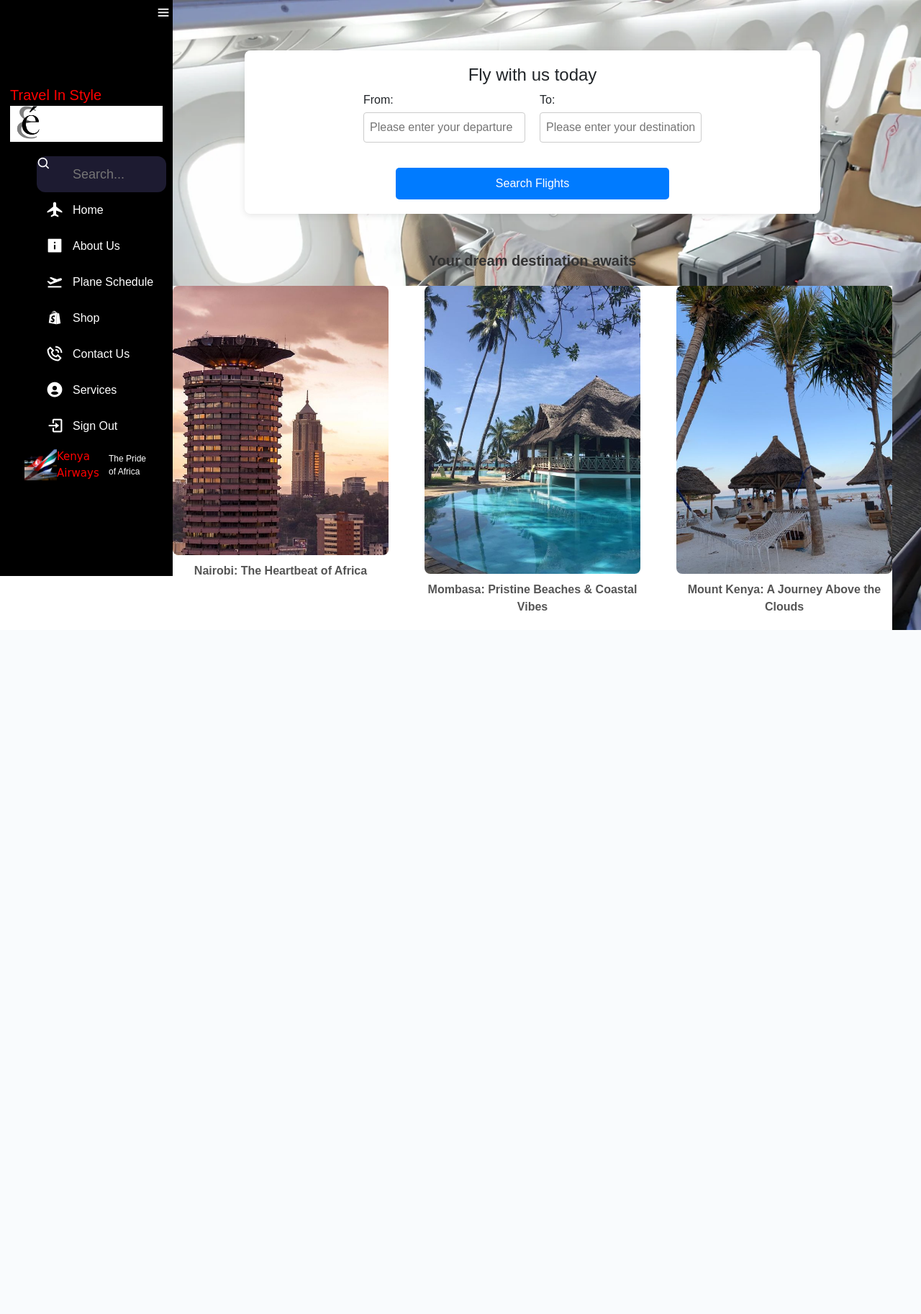
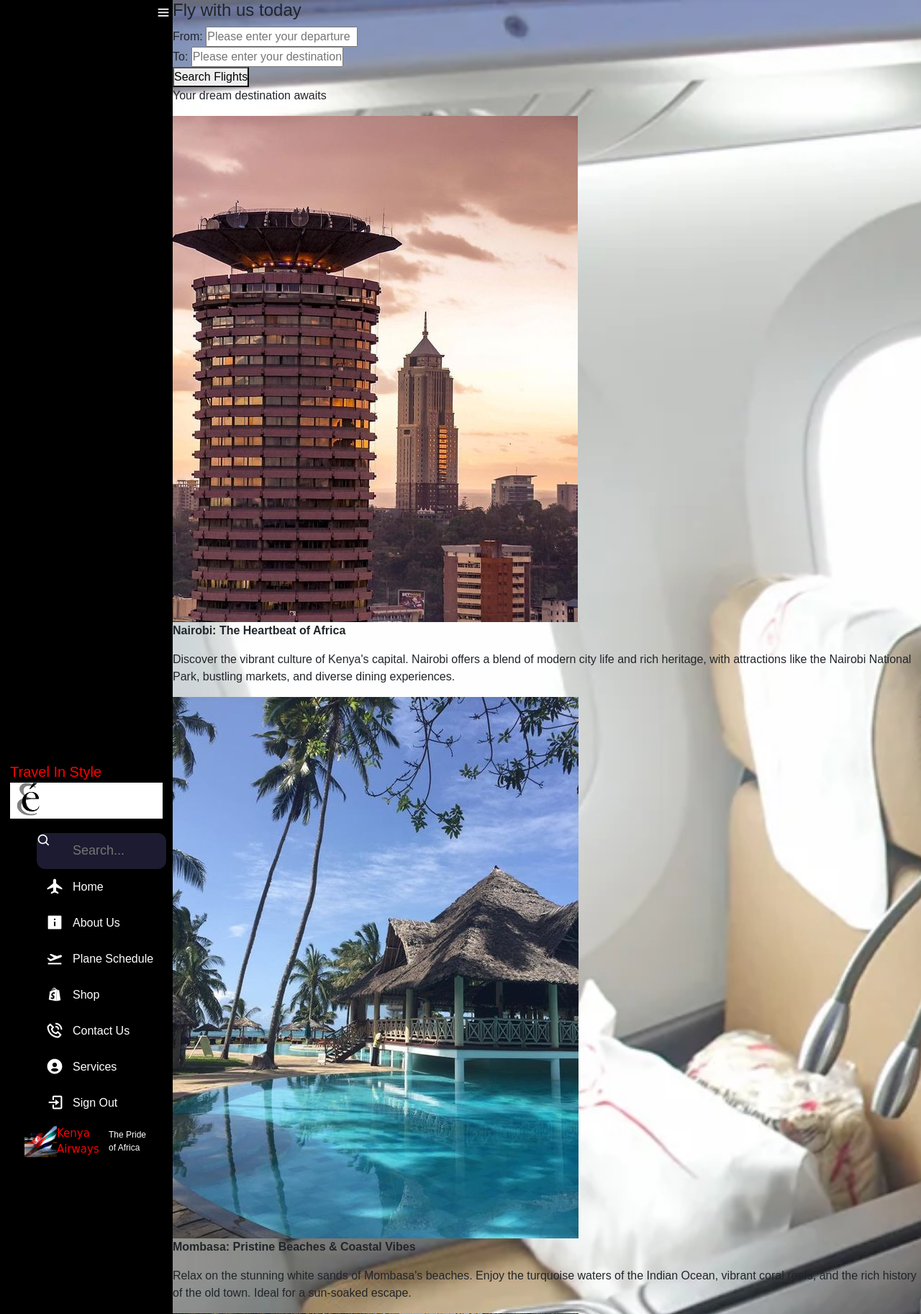
Before and after one commit to Elai5/airline, a Django app: page / in a window 1280 px wide. Shown: the top 1825 px of the page at 72% size. Before the commit the page ends 875 px from the top, so only its background shows below. Run offline with Django 5.2, Linux system fonts and the light colour scheme; some libraries are stand-ins or nearby versions.

Commit message:
new section of gallery

```diff
--- a/airline_website/home/static/home/css/bee.css
+++ b/airline_website/home/static/home/css/bee.css
@@ -8,12 +8,13 @@
 body {
     position: relative;
     min-height: 100vh;
+    height: 100%;
     display: grid;
     grid-template-columns: 240px auto;
 }
 
 .navbar {
-    height: 100vh;
+    height: 100%;
     width: 240px;
     padding: 6px 14px;
     background: black;
@@ -91,7 +92,6 @@
     z-index: 1;
     color: white;
     font-size: 20px;
-
 }
 
 .navbar ul li a:hover {
@@ -152,111 +152,8 @@
     /* background-image: url("{% static 'home/images/seat.jpg' %}"); */
     background-repeat: no-repeat;
     background-size: cover;
+    /* padding: 60px; */
     /* display: flex; */
     /* justify-content: center; */
     /* align-items: center; */
 }
-
-.the-content {
-    margin-top: 70px;
-    display: flex;
-    flex-direction: column;
-    justify-content: center;
-    align-items: center;
-    width: 1000px;
-    /* background-color: gray; */
-    gap: 20px;
-}
-
-.box {
-    background-color: white;
-    width: 800px;
-    /* height: 200px; */
-    border-radius: 8px;
-    padding: 20px;
-    box-shadow: 0 2px 10px rgba(0, 0, 0, 0.1);
-    text-align: center;
-}
-
-.h4 {
-    margin-bottom: 20px;
-}
-
-.side {
-    display: flex;
-    justify-content: center;
-    gap: 20px;
-
-}
-
-.input-fields {
-    margin-bottom: 15px;
-    text-align: left;
-}
-
-label {
-    display: block;
-    margin-bottom: 5px;
-}
-
-input[type="text"] {
-    width: 100%;
-    padding: 8px;
-    border: 1px solid #ccc;
-    border-radius: 4px;
-    box-sizing: border-box;
-}
-
-.submit-button {
-    margin-top: 20px;
-}
-
-button {
-    background-color: #007BFF;
-    color: white;
-    border: none;
-    padding: 10px 15px;
-    border-radius: 5px;
-    cursor: pointer;
-    width: 50%;
-}
-
-button:hover {
-    background-color: #0056b3;
-}
-
-.the-info {
-    margin-top: 30px;
-    text-align: center;
-}
-
-.the-info p {
-    font-size: 20px;
-    font-weight: bold;
-    color: #333;
-    margin-bottom: 20px;
-}
-
-.gallery {
-    display: flex;
-    justify-content: space-between;
-    background-color: white;
-    width: 1000px;
-}
-
-.destination {
-    width: 30%;
-    text-align: center;
-}
-
-.destination img {
-    width: 100%;
-    height: auto;
-    border-radius: 8px;
-}
-
-.destination p {
-    margin-top: 10px;
-    font-size: 16px;
-    color: #555;
-}
--- a/airline_website/home/templates/home/index.html
+++ b/airline_website/home/templates/home/index.html
@@ -116,18 +116,28 @@
                 <div class="gallery">
                     <div class="destination">
                         <img src="{% static 'home/images/destination1.jpg' %}" alt="Nairobi Skyline">
-                        <p>Nairobi: The Heartbeat of Africa</p>
+                        <p><strong>Nairobi: The Heartbeat of Africa</strong></p>
+                        <p>Discover the vibrant culture of Kenya's capital. Nairobi offers a blend of modern city life
+                            and rich heritage, with attractions like the Nairobi National Park, bustling markets, and
+                            diverse dining experiences.</p>
                     </div>
                     <div class="destination">
                         <img src="{% static 'home/images/destination2.jpg' %}" alt="Mombasa Beach">
-                        <p>Mombasa: Pristine Beaches & Coastal Vibes</p>
+                        <p><strong>Mombasa: Pristine Beaches & Coastal Vibes</strong></p>
+                        <p>Relax on the stunning white sands of Mombasa's beaches. Enjoy the turquoise waters of the
+                            Indian Ocean, vibrant coral reefs, and the rich history of the old town. Ideal for a
+                            sun-soaked escape.</p>
                     </div>
                     <div class="destination">
                         <img src="{% static 'home/images/destination3.jpg' %}" alt="Mount Kenya">
-                        <p>Mount Kenya: A Journey Above the Clouds</p>
+                        <p><strong>Mount Kenya: A Journey Above the Clouds</strong></p>
+                        <p>Embark on an adventure to Kenya's highest peak. Mount Kenya offers breathtaking views,
+                            diverse wildlife, and challenging hikes. Whether you're a seasoned climber or a nature
+                            enthusiast, the mountain's beauty is unparalleled.</p>
                     </div>
                 </div>
             </div>
+
         </div>
     </div>
 
```
